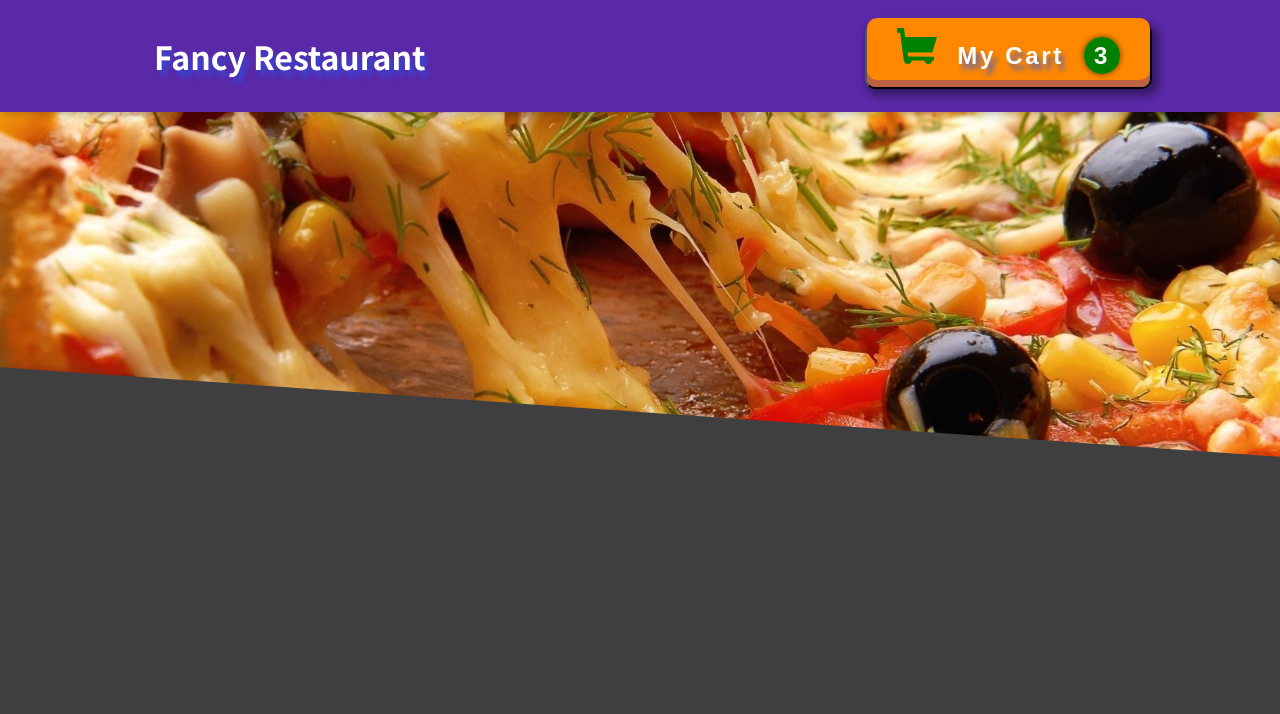
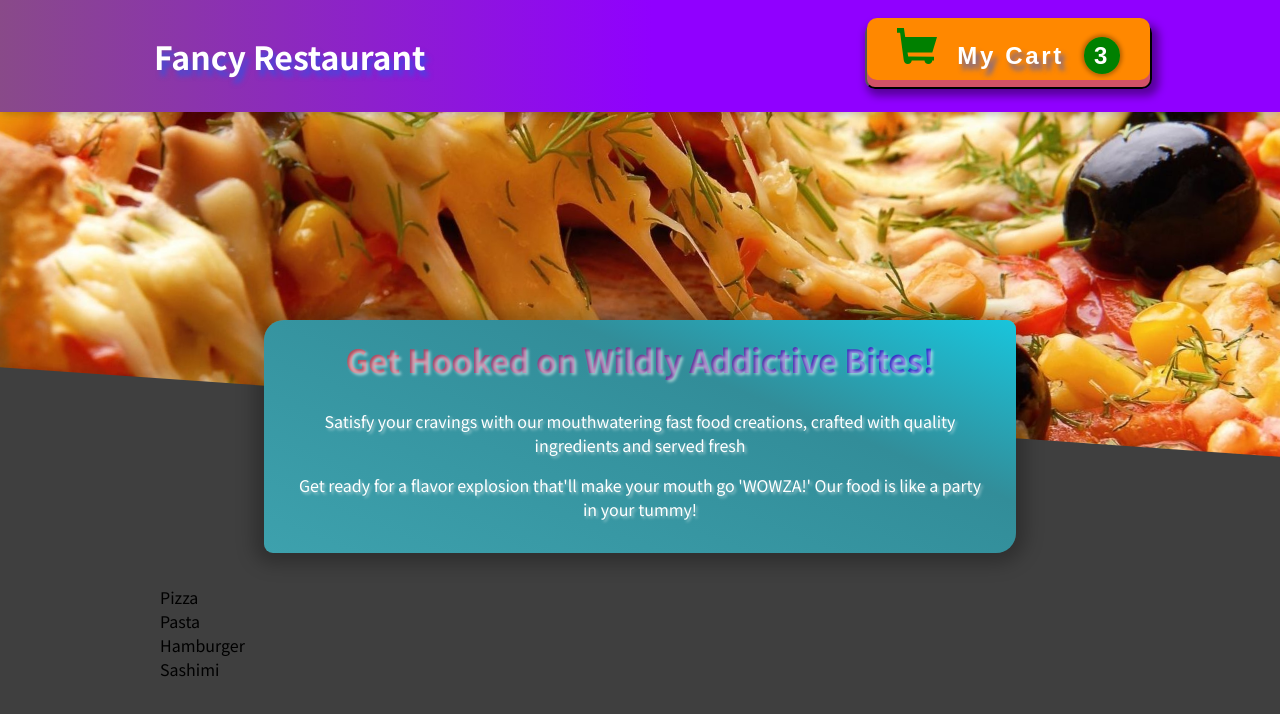
Before and after one commit to MatinT-SA/fancy-restaurant, a React (Create React App) app: page / in a window 1280 px wide. Shown: the top 714 px of the page. Built offline with nearby package versions, Linux system fonts and the light colour scheme.

Commit message:
adding available foods and its list

```diff
--- a/src/App.js
+++ b/src/App.js
@@ -1,10 +1,13 @@
 import React, { Fragment } from "react";
 import Header from "./components/Layout/Header";
+import Meals from "./components/Meals/Meals";
 
 function App() {
   return (
     <Fragment>
       <Header />
+
+      <Meals />
     </Fragment>
   );
 }
--- a/src/components/Layout/Header.module.css
+++ b/src/components/Layout/Header.module.css
@@ -4,7 +4,25 @@
   left: 0;
   width: 100%;
   height: 7rem;
-  background-color: #5a29a8;
+
+  background:-moz-linear-gradient(90deg, rgba(137, 74, 137, 1) 0%, rgba(144, 0, 255, 1) 51%);
+
+  /* safari 5.1+,chrome 10+ */
+  background:-webkit-linear-gradient(90deg, rgba(137, 74, 137, 1) 0%, rgba(144, 0, 255, 1) 51%);
+
+  /* opera 11.10+ */
+  background:-o-linear-gradient(90deg, rgba(137, 74, 137, 1) 0%, rgba(144, 0, 255, 1) 51%);
+
+  /* ie 6-9 */
+  filter: progid:DXImageTransform.Microsoft.gradient( startColorstr='#9000FF', endColorstr='#894A89', GradientType=0 );
+
+  /* ie 10+ */
+  background:-ms-linear-gradient(90deg, rgba(137, 74, 137, 1) 0%, rgba(144, 0, 255, 1) 51%);
+
+  /* global 94%+ browsers support */
+  background:linear-gradient(90deg, rgba(137, 74, 137, 1) 0%, rgba(144, 0, 255, 1) 51%);
+
+
   color: white;
   display: flex;
   justify-content: space-between;
--- /dev/null
+++ b/src/components/Meals/AvailableMeals.js
@@ -0,0 +1,42 @@
+import classes from './AvailableMeals.module.css'
+
+const OUR_FOOD_DATA = [
+    {
+        id: 'f1',
+        name: 'Pizza',
+        descritpion: 'Beloved and iconic dish consists of flat dough, tomato sauce and cheese',
+        price: 6.65,
+    },
+    {
+        id: 'f2',
+        name: 'Pasta',
+        description: "unleavened dough made from wheat flour, water, and sometimes eggs",
+        price: 8.99,
+    },
+    {
+        id: 'f3',
+        name: 'Hamburger',
+        description: 'grilled or fried patty made from ground beef, placed between two halves of a soft, round bun',
+        price: 5.99,
+    },
+    {
+        id: 'f4',
+        name: 'Sashimi',
+        description: 'fresh, high-quality seafood consists of thinly sliced, raw fish or seafood that is served without any cooking',
+        price: 7.87,
+    },
+];
+
+const AvailableMeals = () => {
+    const ourMeals = OUR_FOOD_DATA.map(food => <li>{food.name}</li>)
+
+    return (
+        <section className={classes.foods}>
+            <ul>
+                {ourMeals}
+            </ul>
+        </section>
+    )
+}
+
+export default AvailableMeals;
--- /dev/null
+++ b/src/components/Meals/AvailableMeals.module.css
@@ -0,0 +1,24 @@
+.foods {
+    max-width: 60rem;
+    width: 90%;
+    margin: 2rem auto;
+    animation: meals-appear 1s ease-out forwards;
+  }
+
+  .foods ul {
+    list-style: none;
+    margin: 0;
+    padding: 0;
+  }
+
+  @keyframes meals-appear {
+    from {
+      opacity: 0;
+      transform: translateY(3rem);
+    }
+
+    to {
+      opacity: 1;
+      transform: translateY(0);
+    }
+  }
--- /dev/null
+++ b/src/components/Meals/Meals.js
@@ -0,0 +1,14 @@
+import { Fragment } from "react";
+import MealsSummary from "./MealsSummary";
+import AvailableMeals from "./AvailableMeals";
+
+const Meals = () => {
+    return (
+        <Fragment>
+            <MealsSummary />
+            <AvailableMeals />
+        </Fragment>
+    )
+}
+
+export default Meals;
--- /dev/null
+++ b/src/components/Meals/MealsSummary.js
@@ -0,0 +1,13 @@
+import classes from './MealsSummary.module.css'
+
+const MealsSummary = () => {
+    return (
+        <section className={classes.summary}>
+            <h2>Get Hooked on Wildly Addictive Bites!</h2>
+            <p>Satisfy your cravings with our mouthwatering fast food creations, crafted with quality ingredients and served fresh</p>
+            <p>Get ready for a flavor explosion that'll make your mouth go 'WOWZA!' Our food is like a party in your tummy!</p>
+        </section>
+    )
+}
+
+export default MealsSummary;
--- /dev/null
+++ b/src/components/Meals/MealsSummary.module.css
@@ -0,0 +1,29 @@
+.summary {
+    text-align: center;
+    max-width: 47rem;
+    width: 90%;
+    margin: -10rem auto auto;
+    position: relative;
+
+    background: -moz-linear-gradient(22deg, rgba(61, 161, 173, 1) 0%, rgba(50, 141, 153, 1) 66%, rgba(25, 197, 220, 1) 100%);
+    background: -webkit-linear-gradient(22deg, rgba(61, 161, 173, 1) 0%, rgba(50, 141, 153, 1) 66%, rgba(25, 197, 220, 1) 100%);
+    background: -o-linear-gradient(22deg, rgba(61, 161, 173, 1) 0%, rgba(50, 141, 153, 1) 66%, rgba(25, 197, 220, 1) 100%);
+    filter: progid:DXImageTransform.Microsoft.gradient(startColorstr='#3DA1AD', endColorstr='#19C5DC', GradientType=1);
+    background: -ms-linear-gradient(22deg, rgba(61, 161, 173, 1) 0%, rgba(50, 141, 153, 1) 66%, rgba(25, 197, 220, 1) 100%);
+    background: linear-gradient(22deg, rgba(61, 161, 173, 1) 0%, rgba(50, 141, 153, 1) 66%, rgba(25, 197, 220, 1) 100%);
+
+    color: white;
+    text-shadow: 2px 2px 3px rgba(255, 255, 255, .5);
+    border-radius: 20px 9px;
+    padding: 1rem 2rem;
+    box-shadow: 0 1px 18px 10px rgba(0, 0, 0, 0.25);
+}
+
+.summary h2 {
+    font-size: 2rem;
+    margin-top: 0;
+    background-image: linear-gradient(to right, rgba(233, 59, 59, 0.76), rgba(29, 26, 216, 0.897));
+    background-clip: text;
+    -webkit-background-clip: text;
+    color: transparent;
+}
```
Also changed, not shown: 11 other files (tests, documents, lock files or other folders).
